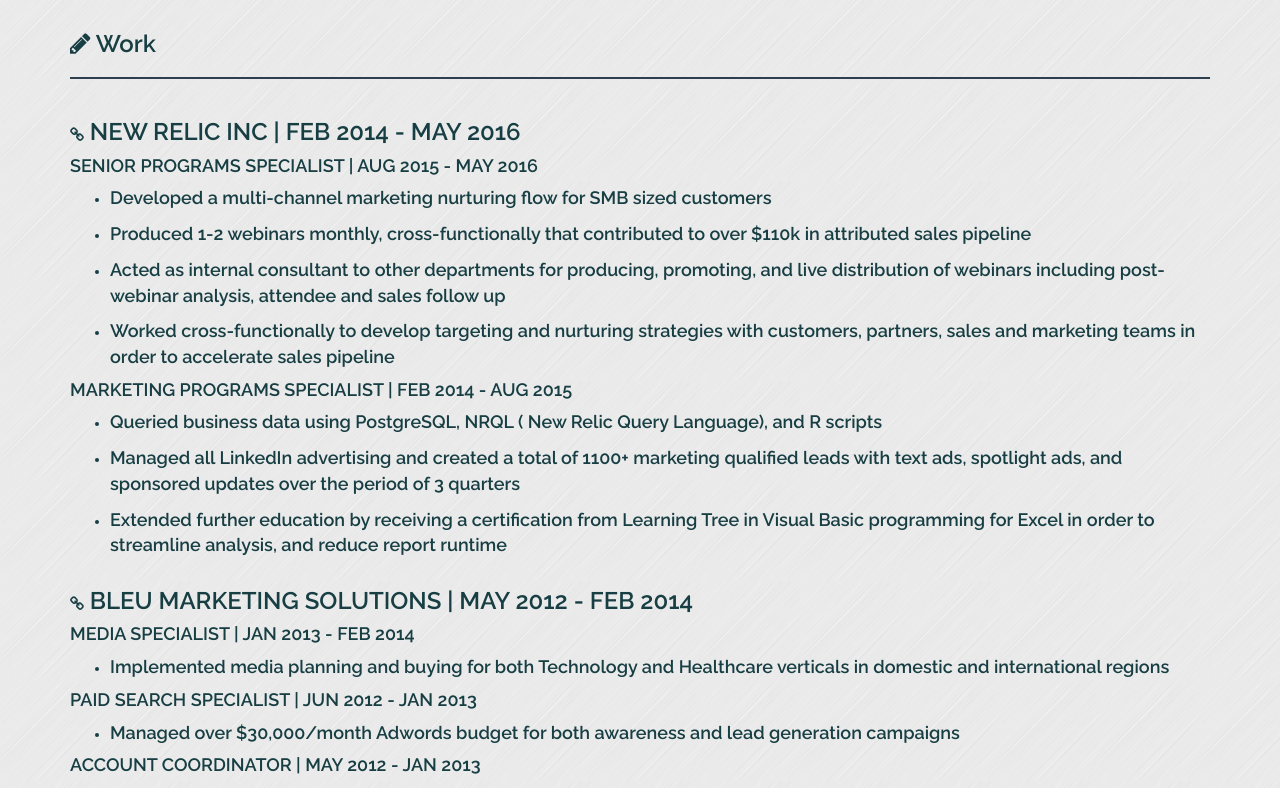
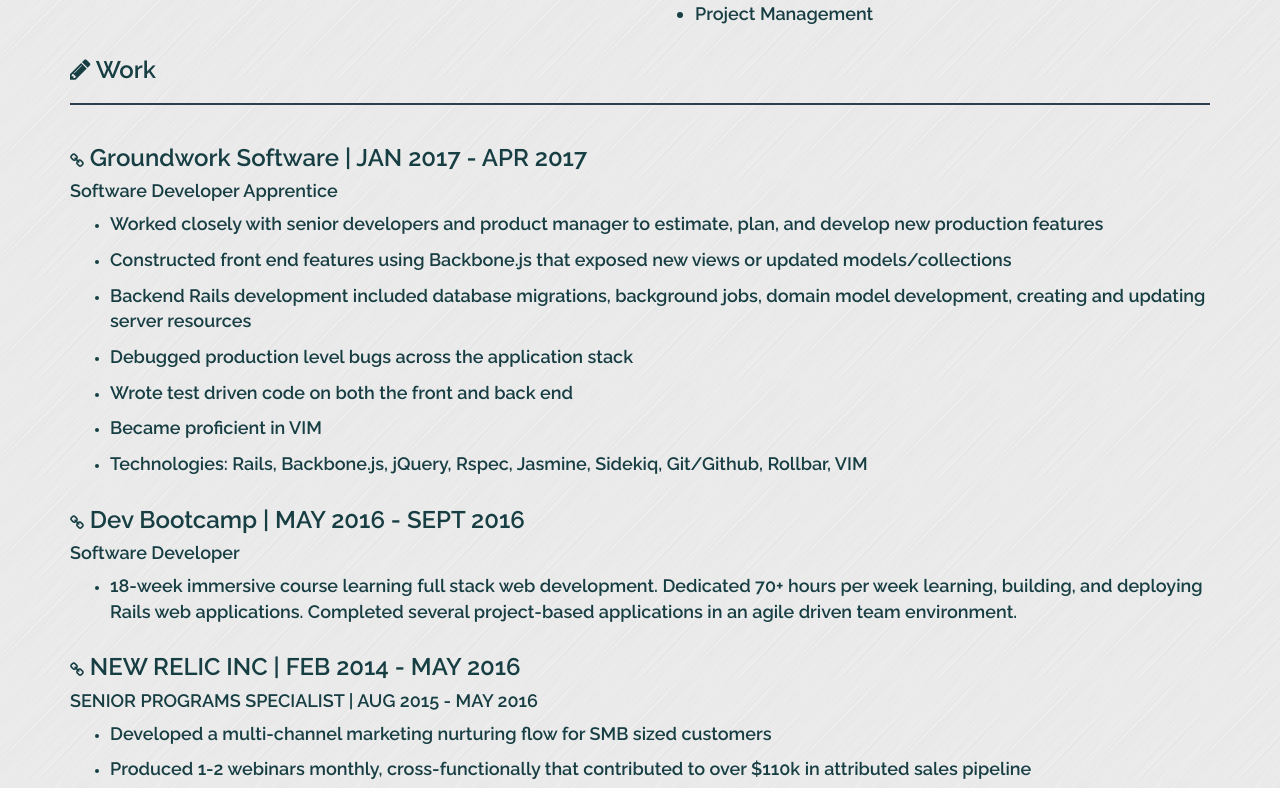
Before and after one commit to p-duke/react-app-peter-duke.com, a React (Create React App) app: page / in a window 1280 px wide. Shown: the part 2470-3258 px from the top of the page. Built offline with nearby package versions, Linux system fonts and the light colour scheme.

Commit message:
Update experience section with copy

```diff
--- a/src/Experience.js
+++ b/src/Experience.js
@@ -81,6 +81,7 @@
                 <div className="clearfix visible-xs-block"></div>
                 <div className="col-xs-6 col-sm-3 skills-section">
                   <ul>
+                    <li>VIM</li>
                     <li>Git / Github</li>
                     <li>Heroku</li>
                     <li>PostgreSQL, SQLite3</li>
@@ -137,6 +138,80 @@
                   <div className="col-lg-12">
                       <h3><i className="fa fa-pencil"></i> Work</h3>
                       <hr className="thin-line-primary"/>
+                  </div>
+              </div>
+              <div className="row">
+                  <div className="col-lg-12">
+                    <h3>
+                    <OverlayTrigger
+                      overlay={<Tooltip id={this.props.id}>Learn more about Groundwork!</Tooltip>} placement="top"
+                        delayShow={300} delayHide={150}>
+                      <a target="_blank" href="https://buildgroundwork.com/">
+                        <i className="fa fa-link font-a-link"></i> Groundwork Software | JAN 2017 - APR 2017</a>
+                    </OverlayTrigger>
+                    </h3>
+                      <div>
+                        <h4>Software Developer Apprentice</h4>
+                        <ul>
+                          <li>
+                            <p>
+                              Worked closely with senior developers and product manager to estimate, plan, and develop new production features
+                            </p>
+                          </li>
+                          <li>
+                            <p>
+                              Constructed front end features using Backbone.js that exposed new views or updated models/collections
+                            </p>
+                          </li>
+                          <li>
+                            <p>
+                              Backend Rails development included database migrations, background jobs, domain model development, creating and updating server resources
+                            </p>
+                          </li>
+                          <li>
+                            <p>
+                              Debugged production level bugs across the application stack
+                            </p>
+                          </li>
+                          <li>
+                            <p>
+                            Wrote test driven code on both the front and back end
+                            </p>
+                          </li>
+                          <li>
+                            <p>
+                            Became proficient in VIM
+                            </p>
+                          </li>
+                          <li>
+                            <p>
+                            Technologies: Rails, Backbone.js, jQuery, Rspec, Jasmine, Sidekiq, Git/Github, Rollbar, VIM
+                            </p>
+                          </li>
+                        </ul>
+                      </div>
+                  </div>
+              </div>
+              <div className="row">
+                  <div className="col-lg-12">
+                    <h3>
+                    <OverlayTrigger
+                      overlay={<Tooltip id={this.props.id}>Learn more about Dev Bootcamp!</Tooltip>} placement="top"
+                        delayShow={300} delayHide={150}>
+                      <a target="_blank" href="https://devbootcamp.com/">
+                        <i className="fa fa-link font-a-link"></i> Dev Bootcamp | MAY 2016 - SEPT 2016</a>
+                    </OverlayTrigger>
+                    </h3>
+                      <div>
+                        <h4>Software Developer</h4>
+                        <ul>
+                          <li>
+                            <p>
+                              18-week immersive course learning full stack web development. Dedicated 70+ hours per week learning, building, and deploying Rails web applications. Completed several project-based applications in an agile driven team environment.
+                            </p>
+                          </li>
+                        </ul>
+                      </div>
                   </div>
               </div>
               <div className="row">
```
